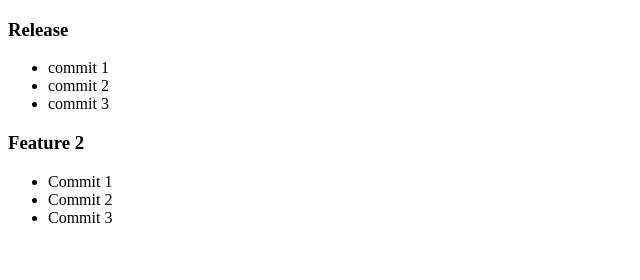
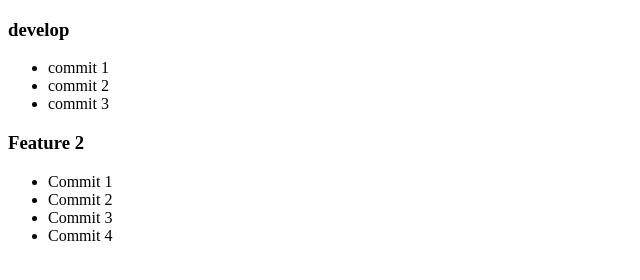
Before and after one commit to jajajabi/PracticaDWEC, a plain HTML site: page index.html in a window 1280 px wide. Shown: the full height of the page, 0-640 px from the left. Drawn offline with Linux system fonts and the light colour scheme.

Commit message:
commit 4 rama feature2

```diff
--- a/index.html
+++ b/index.html
@@ -7,7 +7,7 @@
 </head>
 <body>
 
-    <h3> Release </h3>
+    <h3> develop </h3>
     <ul>
        <li> commit 1</li>
        <li> commit 2</li>
@@ -19,6 +19,7 @@
         <li>Commit 1</li>
         <li>Commit 2</li>
         <li>Commit 3</li>
+        <li>Commit 4</li>
     </ul>
 </body>
 </html>
```
